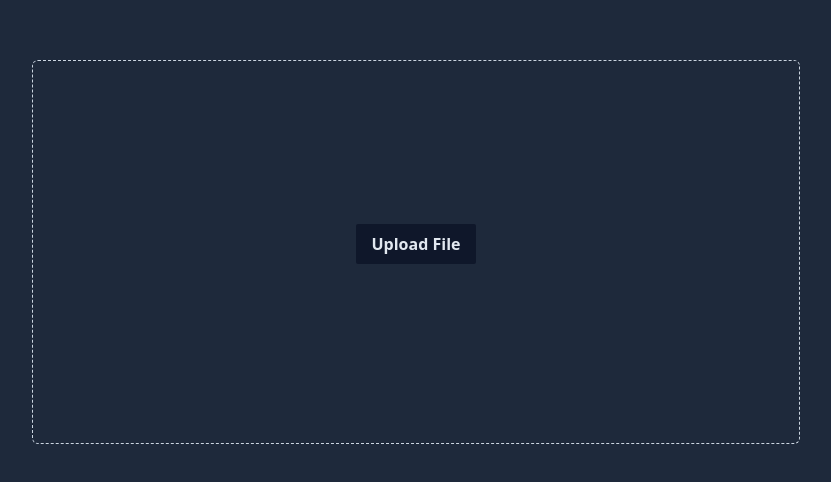
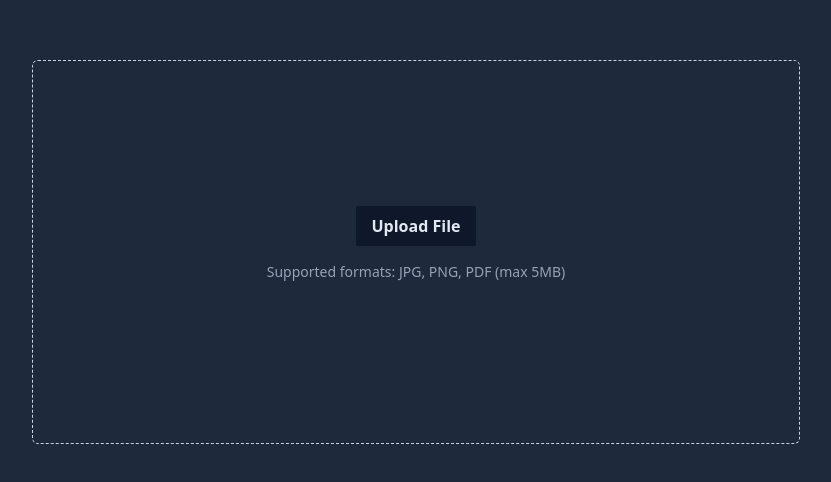
Before and after one commit to GautamRaj-1200/machine-coding-react, a React (Vite) app in the folder tailwind/: page /file-upload in a window 1280 px wide. Shown: the part 148-630 px from the top of the page, without its empty margins (224-1055 px from the left). Built offline with nearby package versions, Linux system fonts and the light colour scheme.

Commit message:
feat: add better validate logic in file upload

```diff
--- a/tailwind/src/components/FileUpload/FileUpload.jsx
+++ b/tailwind/src/components/FileUpload/FileUpload.jsx
@@ -4,24 +4,34 @@ const FileUpload = () => {
   const [uploadedFile, setUploadedFile] = useState(null);
   const [fileError, setFileError] = useState(null);
 
+  const validateFile = (file) => {
+    const allowedTypes = ["image/jpeg", "image/png", "application/pdf"];
+
+    if (!file) {
+      setFileError("Please select a file");
+      return false;
+    }
+
+    if (!allowedTypes.includes(file.type)) {
+      setFileError("Only JPG, PNG and PDF files are allowed");
+      return false;
+    }
+
+    if (file.size > 5 * 1024 * 1024) {
+      setFileError("File size must be less than 5 MB");
+      return false;
+    }
+
+    return true;
+  };
+
   const handleFileChange = (event) => {
-    setFileError("");
+    setFileError(null); // Clear previous errors
     const file = event.target.files[0];
 
-    // Check file type
-    const allowedTypes = ["image/jpeg", "image/png", "application/pdf"];
-    if (!allowedTypes.includes(file?.type)) {
-      setFileError("Only JPG, PNG and PDF files are allowed");
-      return;
+    if (validateFile(file)) {
+      setUploadedFile(file);
     }
-
-    // Check file size
-    if (file?.size > 5 * 1024 * 1024) {
-      setFileError("File size must be less than 5 MB");
-      return;
-    }
-
-    setUploadedFile(file);
   };
 
   const handleClearFile = () => {
@@ -32,7 +42,10 @@ const FileUpload = () => {
 
   return (
     <div className="relative flex flex-col items-center justify-center h-screen bg-slate-800 text-slate-200">
-      <div className="border border-dashed border-slate-300 w-[60%] h-96 rounded-md flex flex-col gap-4 justify-center items-center">
+      <div
+        className={`border border-dashed w-[60%] h-96 rounded-md flex flex-col gap-4 justify-center items-center
+        ${fileError ? "border-rose-500" : "border-slate-300"}`}
+      >
         <label
           htmlFor="file"
           className="px-4 py-2 font-semibold transition-all duration-200 rounded-sm cursor-pointer bg-slate-900 hover:scale-110"
@@ -48,6 +61,10 @@ const FileUpload = () => {
           accept=".jpg,.jpeg,.png,.pdf"
         />
 
+        <p className="text-sm text-slate-400">
+          Supported formats: JPG, PNG, PDF (max 5MB)
+        </p>
+
         <div className="flex items-center gap-2">
           {uploadedFile && (
             <>
@@ -57,7 +74,9 @@ const FileUpload = () => {
           )}
         </div>
 
-        {fileError && <p className="font-medium text-rose-400">{fileError}</p>}
+        {fileError && (
+          <p className="text-sm font-medium text-rose-500">{fileError}</p>
+        )}
 
         {uploadedFile && (
           <button
```
